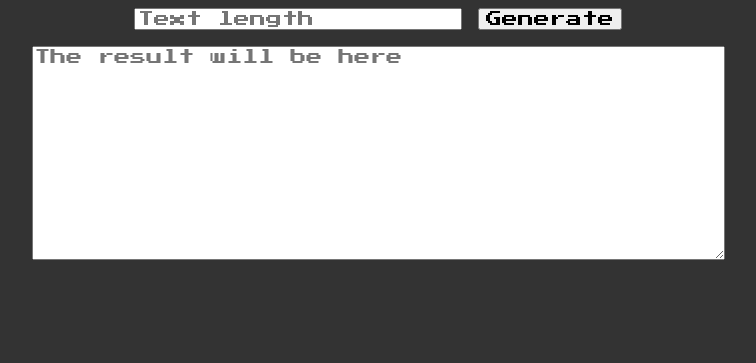
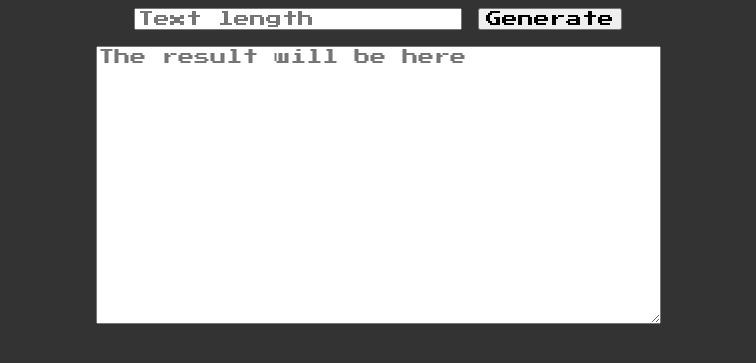
Before and after one commit to hvinya/hvinya.github.io, a Jekyll site: the page built from sentence_generator.html, in a window 1280 px wide. Shown: the top 363 px of the page, without its empty margins (262-1018 px from the left). Built offline with Jekyll 4.4.1, drawn with Linux system fonts in a browser that asks for light colours.

Commit message:
Update sentence_generator.html

```diff
--- a/sentence_generator.html
+++ b/sentence_generator.html
@@ -8,7 +8,7 @@ title: Sentence Generator
     <button id="generate">Generate</button>
     <br/>
     <br/>
-    <textarea id="result" rows="13" cols="42" spellcheck="false" placeholder="The result will be here"></textarea>
+    <textarea id="result" rows="17" cols="34" spellcheck="false" placeholder="The result will be here"></textarea>
 </div>
 
 <script src="sentence_generator.js"></script>
```
